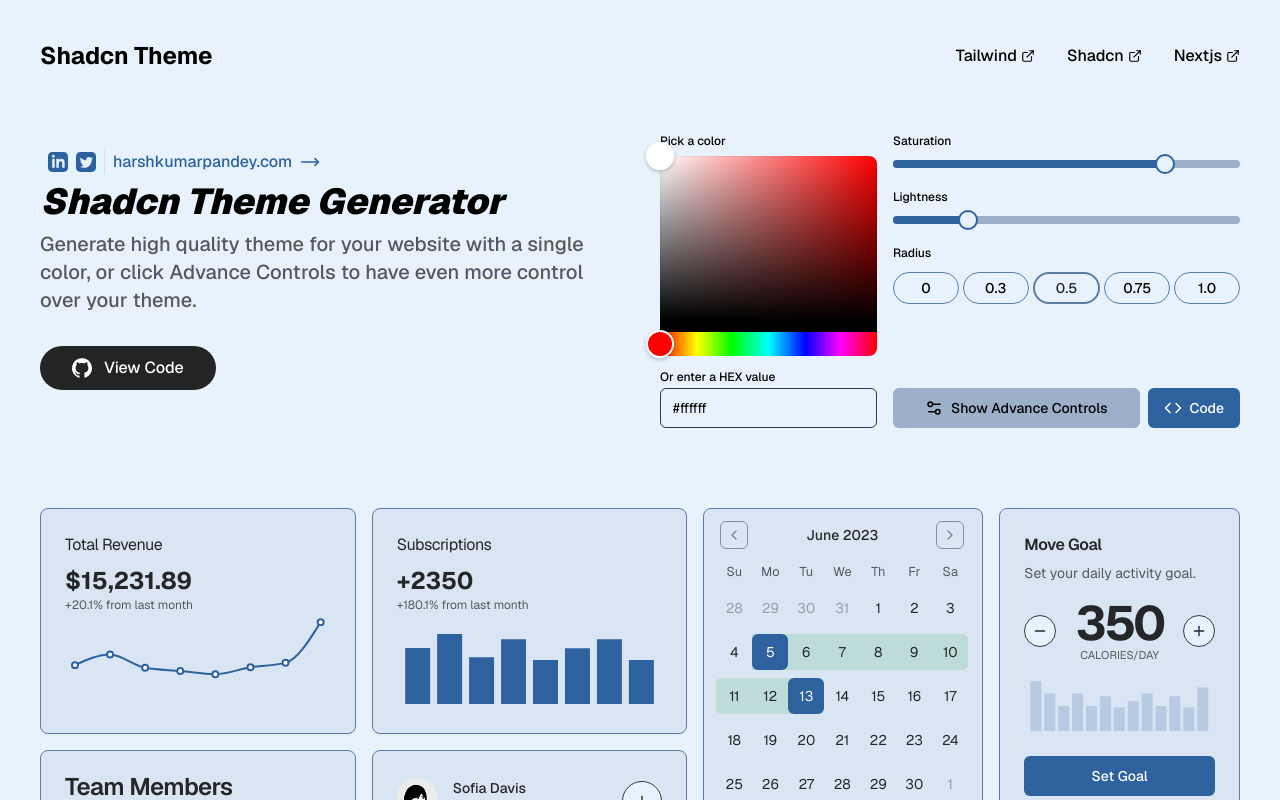
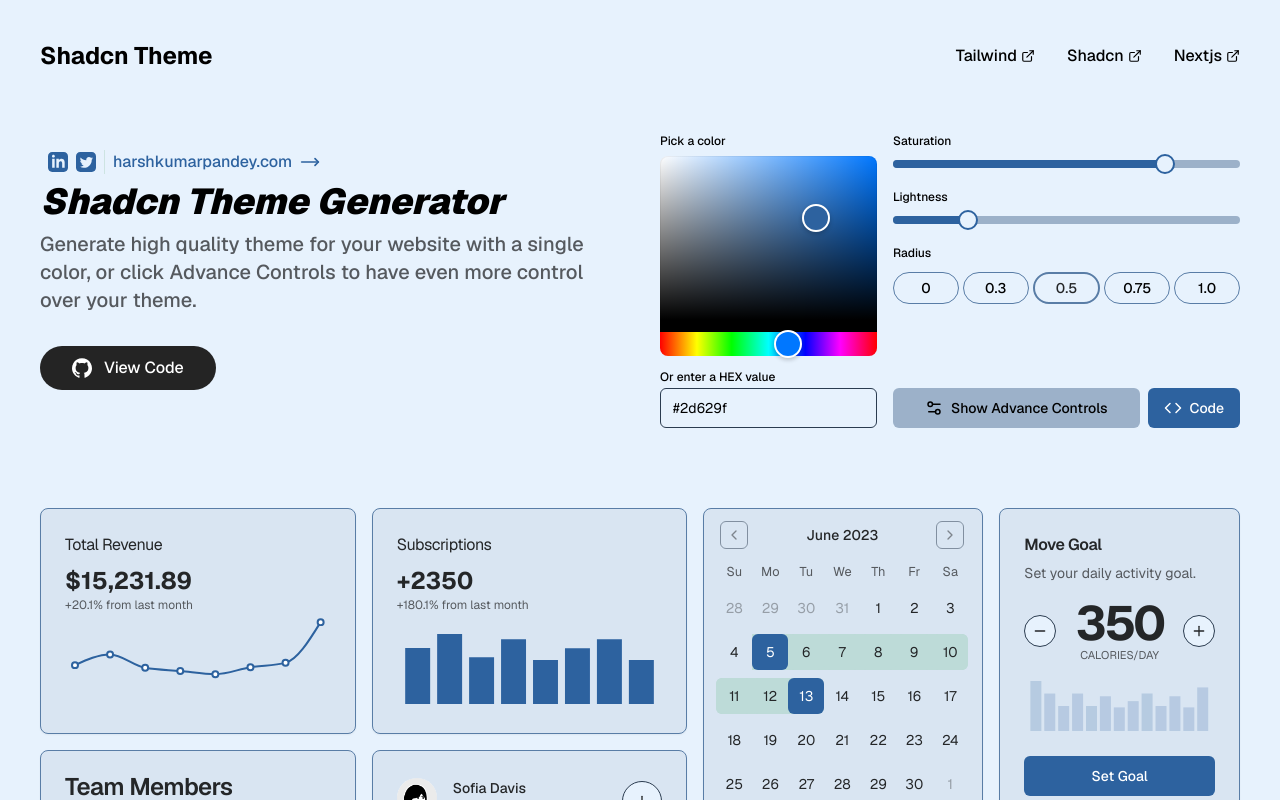
Before and after one commit to harshpandey002/shadcn-theme, a Next.js app: page / in a window 1280 px wide. Shown: the top 800 px of the page. Built offline with nearby package versions, Linux system fonts and the light colour scheme.

Commit message:
Defaults

```diff
--- a/src/components/BasicControls.tsx
+++ b/src/components/BasicControls.tsx
@@ -48,7 +48,11 @@
         <Label className="text-xs" htmlFor="hex">
           Pick a color
         </Label>
-        <HexColorPicker color={color} onChange={applyTheme} className="mt-1" />
+        <HexColorPicker
+          color={color}
+          onChange={applyTheme}
+          className="mt-1 h-[200px] bg-card rounded-lg"
+        />
         <div className="mt-2">
           <Label className="text-xs" htmlFor="hex">
             Or enter a HEX value
--- a/src/components/Navbar.tsx
+++ b/src/components/Navbar.tsx
@@ -16,11 +16,13 @@
       <ul className="hidden md:flex items-center gap-8 list-none font-medium">
         <Link
           href="https://tailwindcss.com/"
+          target="_blank"
           className="flex items-center gap-1 hover:text-primary">
           <li>Tailwind</li>
           <ExternalLink className="w-3.5 h-3.5" />
         </Link>
         <Link
+          target="_blank"
           href="https://ui.shadcn.com/"
           className="flex items-center gap-1 hover:text-primary">
           <li>Shadcn</li>
--- a/src/jotai/jotai.ts
+++ b/src/jotai/jotai.ts
@@ -23,7 +23,7 @@
   radius: '0.5rem',
 };
 
-export const primaryColorAtom = atom('#ffffff');
+export const primaryColorAtom = atom('#2d629f');
 export const saturationAtom = atom(80);
 export const lightnessAtom = atom(20);
 
```
